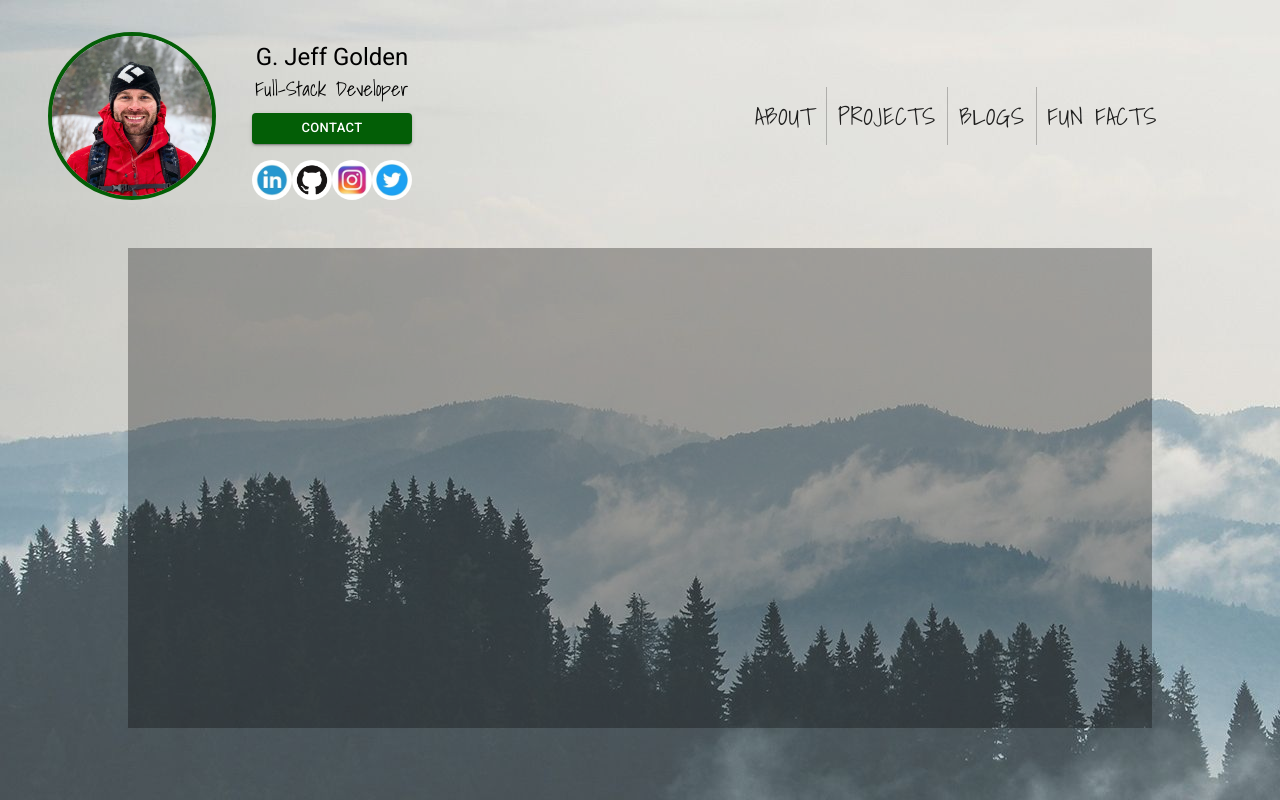
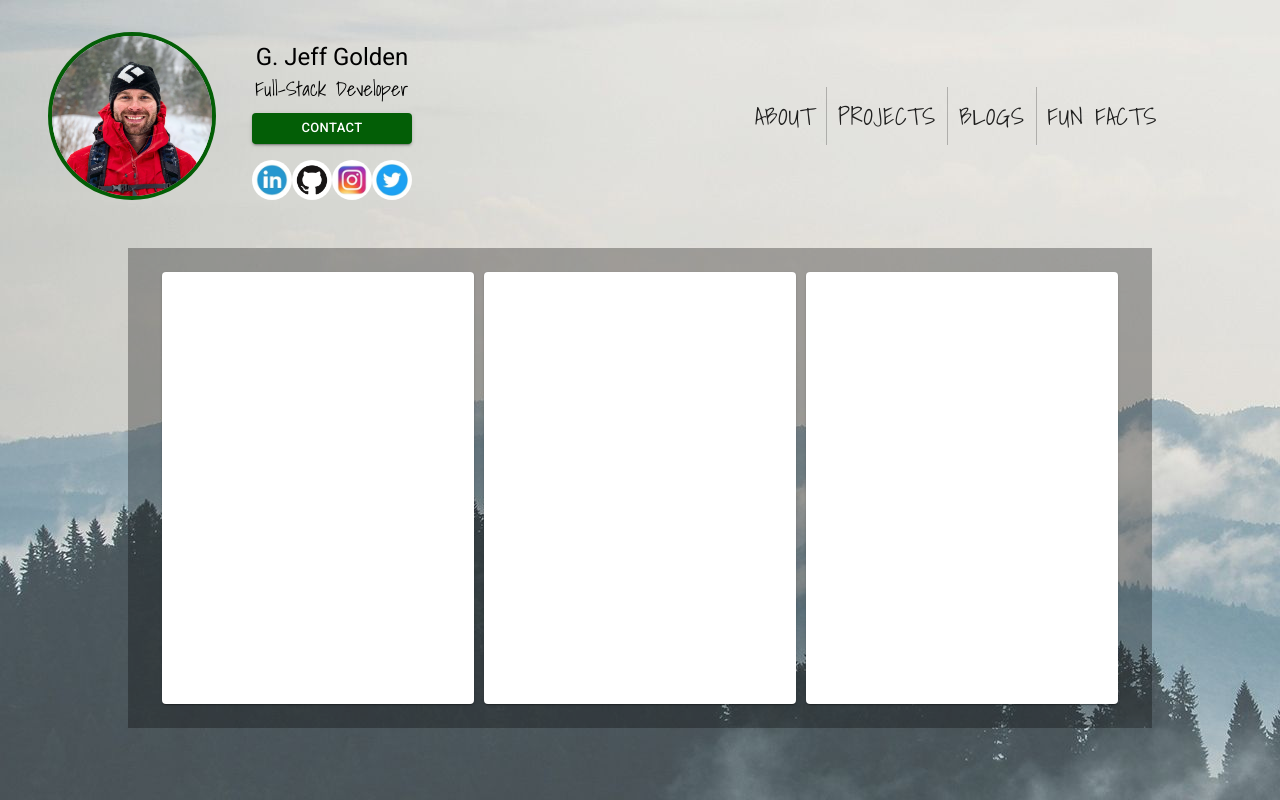
Before and after one commit to gjeffgolden/personal-website, a React (Create React App) app: page /projects in a window 1280 px wide. Built offline with nearby package versions, Linux system fonts and the light colour scheme.

Commit message:
Added cards to Projects page.

```diff
--- a/src/pages/About.js
+++ b/src/pages/About.js
@@ -1,10 +1,18 @@
 import React from 'react'
-import { Container } from '@material-ui/core'
+import { Container, Card, Typography, CardMedia } from '@material-ui/core'
 
 export default function About() {
     return (
-        <Container maxWidth='xl' style={{height: "60%", width: "80%", backgroundColor: "black", marginTop: '3rem', opacity: "0.3"}}>
-
+        <Container
+            maxWidth='xl'
+            style={{height: "60%", width: "80%", backgroundColor: "rgb(0, 0, 0, .3", marginTop: '3rem', display: 'flex', flexFlow: 'row', justifyContent: 'space-evenly', alignItems: 'center'}}
+        >
+            <Container>
+                <Typography variant="h1">Hi. I'm Jeff.</Typography>
+            </Container>
+            <Card style={{height: "90%", width: "40%"}}>
+                <CardMedia />
+            </Card>
         </Container>
     )
 }
--- a/src/pages/Projects.js
+++ b/src/pages/Projects.js
@@ -1,10 +1,15 @@
 import React from 'react'
-import { Container } from '@material-ui/core'
+import { Container, Card } from '@material-ui/core'
 
 export default function Projects() {
     return (
-        <Container maxWidth='xl' style={{height: "60%", width: "80%", backgroundColor: "black", marginTop: '3rem', opacity: "0.3"}}>
-
+        <Container
+            maxWidth='xl'
+            style={{height: "60%", width: "80%", backgroundColor: "rgb(0, 0, 0, .3", marginTop: '3rem', display: 'flex', flexFlow: 'row', justifyContent: 'space-evenly', alignItems: 'center'}}
+        >
+            <Card style={{height: "90%", width: "32%"}}></Card>
+            <Card style={{height: "90%", width: "32%"}}></Card>
+            <Card style={{height: "90%", width: "32%"}}></Card>
         </Container>
     )
 }
```
